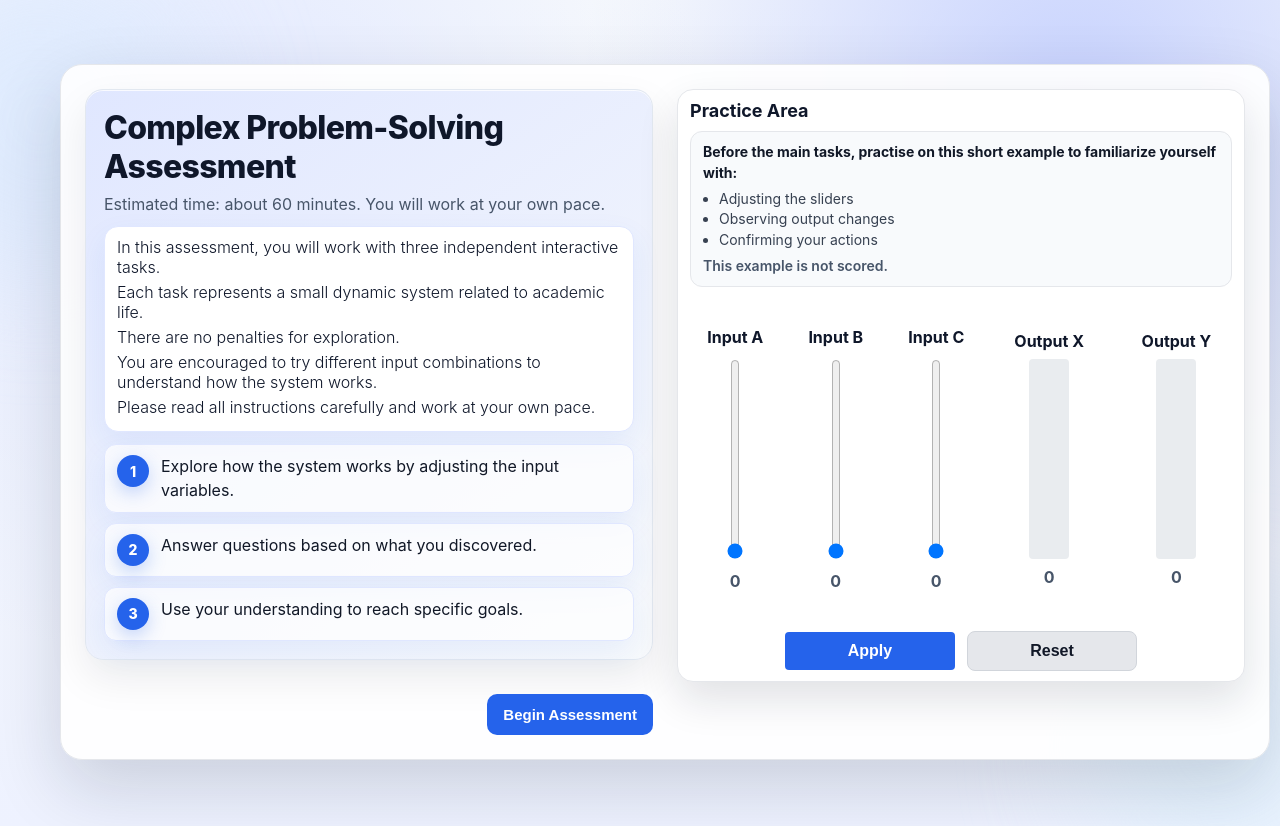
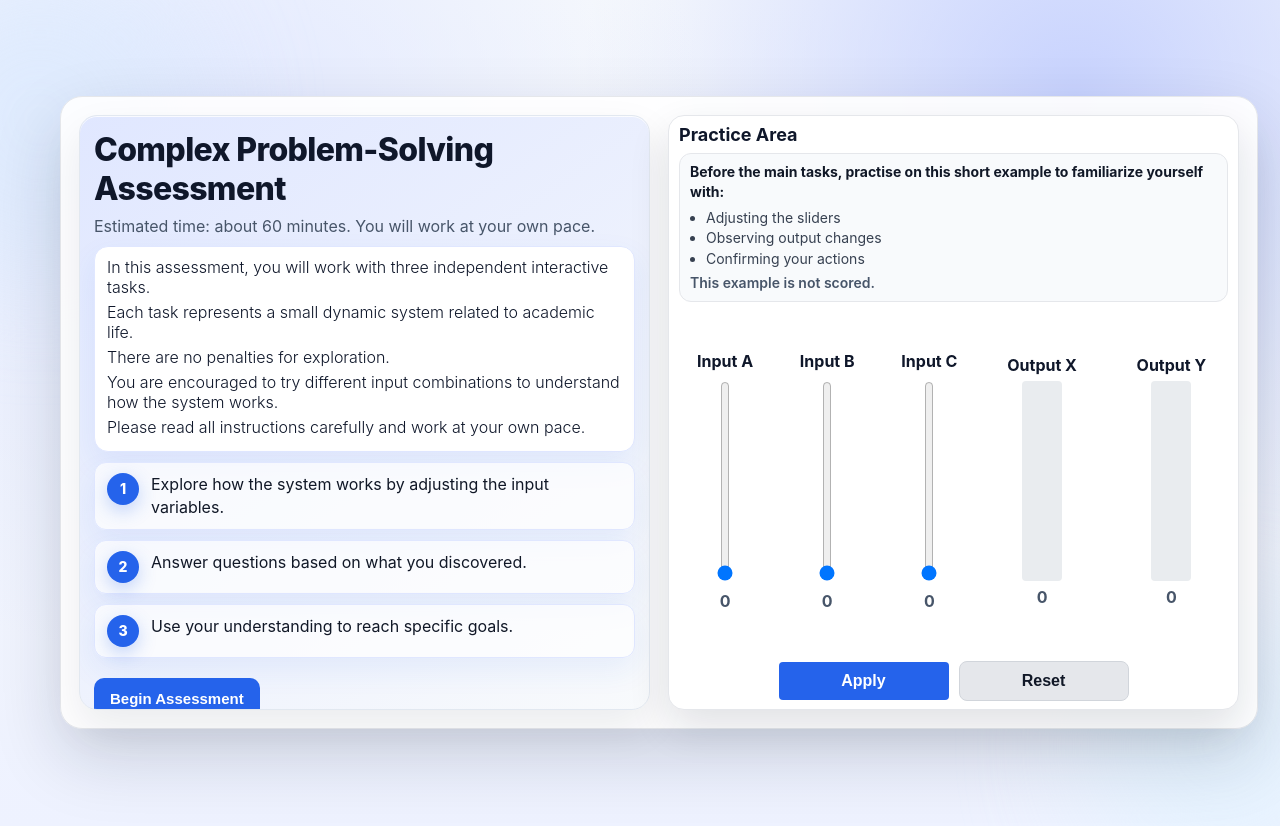
Before and after one commit to catnyan02/CPSprototype, a React app: page / in a window 1280 px wide. Built offline with nearby package versions, Linux system fonts and the light colour scheme; the HTML template or start-up script is replaced by a standard one.

Commit message:
Lock start screen to viewport height and remove scrolling

```diff
--- a/src/client/App.jsx
+++ b/src/client/App.jsx
@@ -87,12 +87,16 @@ const App = () => {
   };
 
   const applyPractice = () => {
-    const next = PRACTICE_WEIGHTS.map((weights) => {
+    const deltas = PRACTICE_WEIGHTS.map((weights) => {
       const weighted = weights.reduce((acc, w, idx) => acc + w * practiceInputs[idx], 0);
-      const scaled = weighted * PRACTICE_SCALE; // map to 0-100 range
-      return clamp(Math.round(scaled), PRACTICE_MIN, PRACTICE_MAX);
+      return weighted * PRACTICE_SCALE;
     });
-    setPracticeOutputs(next);
+
+    setPracticeOutputs((current) =>
+      deltas.map((delta, idx) =>
+        clamp(Math.round(current[idx] + delta), PRACTICE_MIN, PRACTICE_MAX)
+      )
+    );
   };
 
   const startSession = async () => {
@@ -587,6 +591,10 @@ const App = () => {
                   <p>Use your understanding to reach specific goals.</p>
                 </div>
               </div>
+
+              <div className="start-primary-action">
+                <button className="start-btn" onClick={startSession}>Begin Assessment</button>
+              </div>
             </div>
 
             <div className="practice-module elevated">
@@ -647,10 +655,6 @@ const App = () => {
                 <button className="apply-btn" onClick={applyPractice}>Apply</button>
                 <button className="reset-btn" onClick={resetPractice}>Reset</button>
               </div>
-            </div>
-
-            <div className="start-primary-action">
-              <button className="start-btn" onClick={startSession}>Begin Assessment</button>
             </div>
           </div>
         </div>
--- a/src/client/styles/main.css
+++ b/src/client/styles/main.css
@@ -9,12 +9,15 @@
   --dark: #0f172a;
   --panel: #ffffff;
   --panel-soft: #f2f4f7;
+  --start-panel-height: 595px;
 }
 
 body {
   font-family: -apple-system, BlinkMacSystemFont, 'Segoe UI', Roboto, Oxygen, Ubuntu, Cantarell, 'Open Sans', 'Helvetica Neue', sans-serif;
   margin: 0;
   padding: 0;
+  height: 100vh;
+  overflow: hidden;
   background: #f8fafc;
   color: #333;
 }
@@ -105,19 +108,19 @@ body {
   box-shadow: 0 28px 70px rgba(15, 23, 42, 0.16);
   max-width: none;
   width: 100%;
-  padding: 24px;
-  display: flex;
-  flex-direction: column;
-  gap: 12px;
+  padding: 18px;
+  display: flex;
+  flex-direction: column;
+  gap: 10px;
   border: 1px solid #e5e7eb;
 }
 
 .start-card.start-grid {
   display: grid;
   grid-template-columns: minmax(320px, 1fr) minmax(380px, 1fr);
-  gap: 24px;
+  gap: 18px;
   align-items: stretch;
-  max-height: calc(100vh - 64px);
+  max-height: none;
 }
 
 .start-header {
@@ -147,14 +150,17 @@ body {
 }
 
 .start-hero {
+  height: var(--start-panel-height);
   background: linear-gradient(145deg, #e0e7ff 0%, #f8fafc 100%);
   border-radius: 18px;
-  padding: 18px;
+  padding: 14px;
   border: 1px solid #e2e8f0;
   box-shadow: inset 0 1px 0 rgba(255, 255, 255, 0.8), 0 18px 40px rgba(15, 23, 42, 0.08);
   display: flex;
   flex-direction: column;
-  gap: 12px;
+  gap: 10px;
+  box-sizing: border-box;
+  overflow: hidden;
 }
 
 .start-hero-note {
@@ -307,22 +313,24 @@ body {
 }
 
 .practice-module {
+  height: var(--start-panel-height);
   background: #ffffff;
   border: 1px solid #e5e7eb;
   border-radius: 16px;
-  padding: 10px 12px 10px;
+  padding: 8px 10px 8px;
   display: grid;
   grid-template-rows: auto auto 1fr auto;
-  gap: 10px;
-  height: 100%;
+  gap: 8px;
   align-items: stretch;
+  box-sizing: border-box;
+  overflow: hidden;
 }
 
 .practice-note {
   background: #f8fafc;
   border: 1px solid #e5e7eb;
   border-radius: 12px;
-  padding: 10px 12px;
+  padding: 8px 10px;
   font-size: 14px;
   color: #111827;
   line-height: 1.45;
@@ -334,7 +342,7 @@ body {
 }
 
 .practice-note ul {
-  margin: 0 0 6px 16px;
+  margin: 0 0 4px 16px;
   padding: 0;
   color: #374151;
 }
@@ -360,7 +368,7 @@ body {
 .practice-layout {
   display: grid;
   grid-template-columns: minmax(0, 1.1fr) minmax(0, 0.9fr);
-  gap: 12px;
+  gap: 10px;
   align-items: center;
   align-content: center;
   justify-content: center;
@@ -377,7 +385,7 @@ body {
   display: flex;
   flex-direction: column;
   align-items: center;
-  gap: 8px;
+  gap: 6px;
 }
 
 .practice-label {
@@ -407,7 +415,7 @@ body {
   display: flex;
   flex-direction: column;
   align-items: center;
-  gap: 8px;
+  gap: 6px;
 }
 
 .practice-bar {
@@ -418,7 +426,7 @@ body {
 .practice-actions {
   display: grid;
   grid-template-columns: repeat(auto-fit, minmax(140px, auto));
-  gap: 12px;
+  gap: 10px;
   align-items: center;
   margin-top: 0;
   justify-content: center;
@@ -447,7 +455,7 @@ body {
 .start-primary-action {
   margin-top: 10px;
   display: flex;
-  justify-content: flex-end;
+  justify-content: flex-start;
 }
 
 .intro-actions.dual {
@@ -478,6 +486,11 @@ body {
 @media (max-width: 1024px) {
   .start-card.start-grid {
     grid-template-columns: 1fr;
+  }
+
+  .start-hero,
+  .practice-module {
+    height: auto;
   }
 }
 
```
